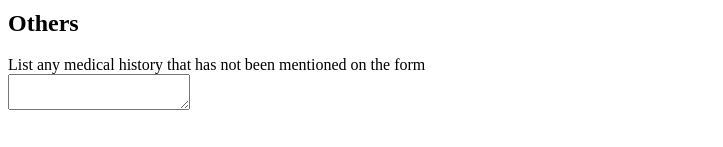
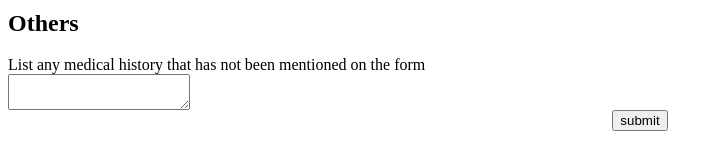
Before and after one commit to baker0204/Hospital-Management-System, a PHP site: page /PatientFile.php in a window 1280 px wide. Shown: the part 1115-1262 px from the top of the page, without its empty margins (0-723 px from the left). Before the commit the page ends 1225 px from the top, so only its background shows below. Run offline with PHP 8.4, Linux system fonts and the light colour scheme.

Commit message:
added submit button placeholder="dd-mm-yyyy"

```diff
--- a/PatientFile.php
+++ b/PatientFile.php
@@ -14,6 +14,7 @@
 		<h1 align="center"> St. Athanasius Hospital Manager </h1>
 		<h4 align="center"> 2000 W. University Street</h3>
 		<h4 align="center"> Siloam Springs, Arkansas, 72761</h3>
+		<form>
 			<h2> Patient Information</h2>
 				Name: <input name="patientName" id="patientName"/>
 				Date of Birth: <input type="date" name="patientDOB" id="patientDOB"/><br><br>
@@ -158,6 +159,10 @@
 			</div>
 			<h2> Others</h2>
 			List any medical history that has not been mentioned on the form<br>
-		<textarea name="history" id="history"></textarea>
+			<textarea name="history" id="history"></textarea> <br>
+			<center>
+			<input type="submit" value="submit">
+			</center>
+		</form>
 	</body>
 </html>
```
Lines whose indentation alone changed are shown as unchanged.
